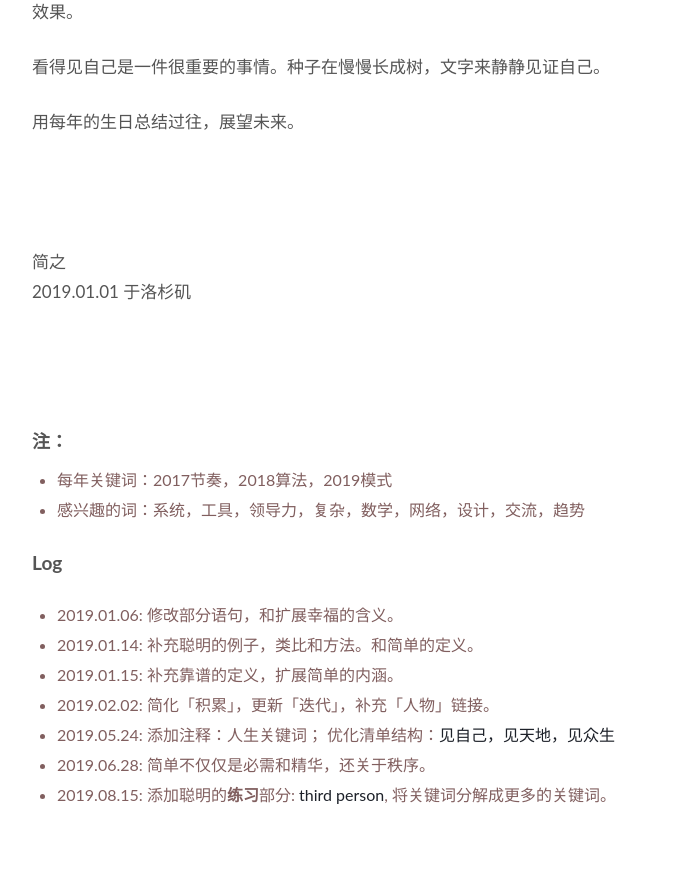
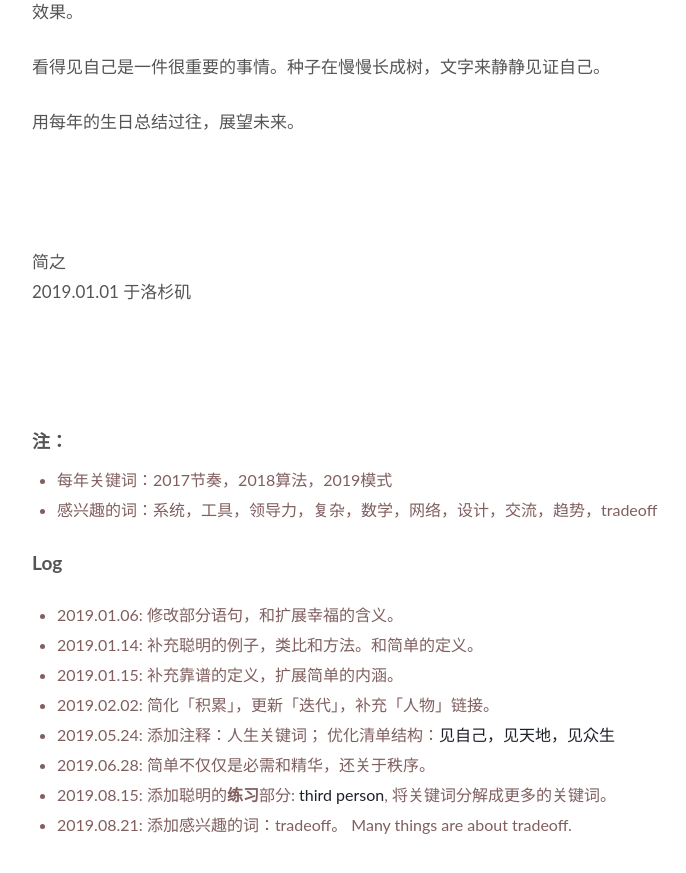
Before and after one commit to WillWang-X/willwang-x.github.io, a Jekyll site: the page built from _posts/2019-01-01-life-README.md, in a window 1280 px wide and 900 px high, scrolled down 4430 px. Shown: the top 873 px of the window, without its empty margins (258-944 px from the left). Built offline with Jekyll 4.4.1, drawn with Linux system fonts in a browser that asks for light colours.

Commit message:
added tradeooff life-README

```diff
--- a/_posts/2019-01-01-life-README.md
+++ b/_posts/2019-01-01-life-README.md
@@ -164,7 +164,7 @@ published: true
 ### 注：
 
 - 每年关键词：2017节奏，2018算法，2019模式
-- 感兴趣的词：系统，工具，领导力，复杂，数学，网络，设计，交流，趋势
+- 感兴趣的词：系统，工具，领导力，复杂，数学，网络，设计，交流，趋势，tradeoff
 
 ## Log
 
@@ -175,3 +175,4 @@ published: true
 * 2019.05.24: 添加注释：人生关键词； 优化清单结构：[见自己，见天地，见众生](https://www.zhihu.com/question/20744771)
 * 2019.06.28: 简单不仅仅是必需和精华，还关于秩序。
 * 2019.08.15: 添加聪明的**练习**部分: [third person](https://aeon.co/ideas/why-speaking-to-yourself-in-the-third-person-makes-you-wiser), 将关键词分解成更多的关键词。
+* 2019.08.21: 添加感兴趣的词：tradeoff。 Many things are about tradeoff.
```
